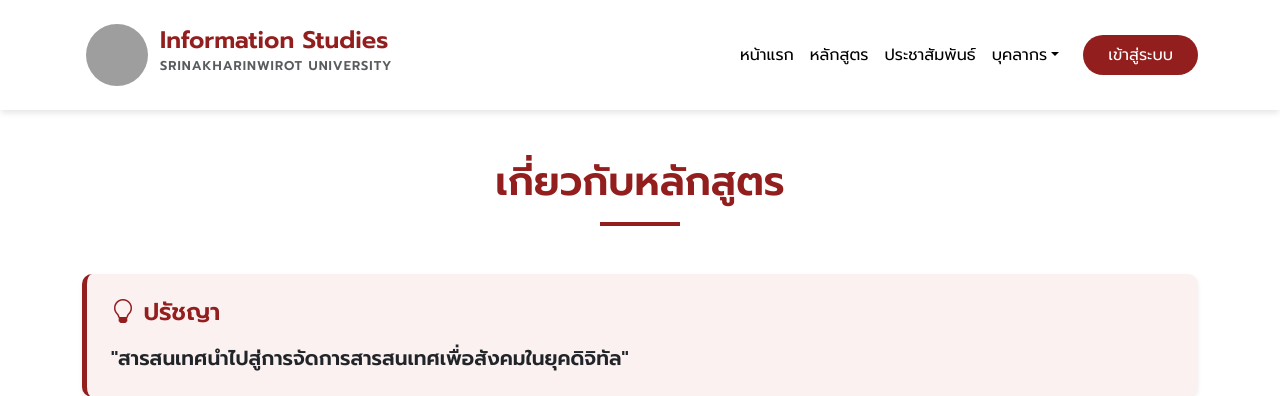
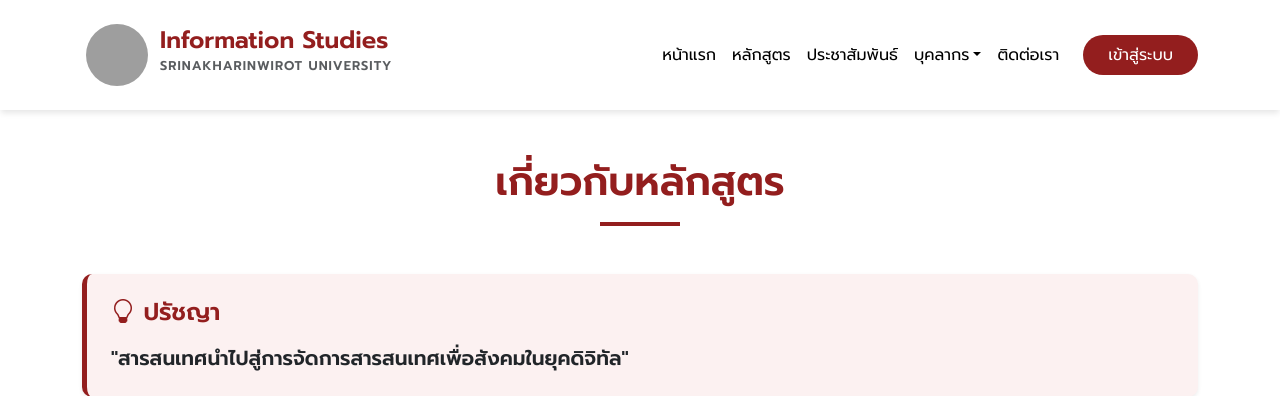
Before and after one commit to bnrakaiai-code/hu_internships, a PHP site: page /hu_internships/about.php in a window 1280 px wide. Shown: the top 396 px of the page. Run offline with PHP 8.4, Linux system fonts and the light colour scheme; grey boxes are pictures that could not be loaded.

Commit message:
add nav-item in about.php

```diff
--- a/about.php
+++ b/about.php
@@ -42,6 +42,7 @@
                         <li><a class="dropdown-menu-item nav-link text-dark px-3" href="students.php">สมุดรายชื่อนิสิต</a></li>
                     </ul>
                 </li>
+                <li class="nav-item"><a class="nav-link" href="http://localhost/hu_internships/contact.php">ติดต่อเรา</a></li>
                 <li class="nav-item ms-lg-3 mt-2 mt-lg-0">
                     <a class="btn btn-swu rounded-pill" href="login.php" style="padding: 8px 25px;">เข้าสู่ระบบ</a>
                 </li>
```
